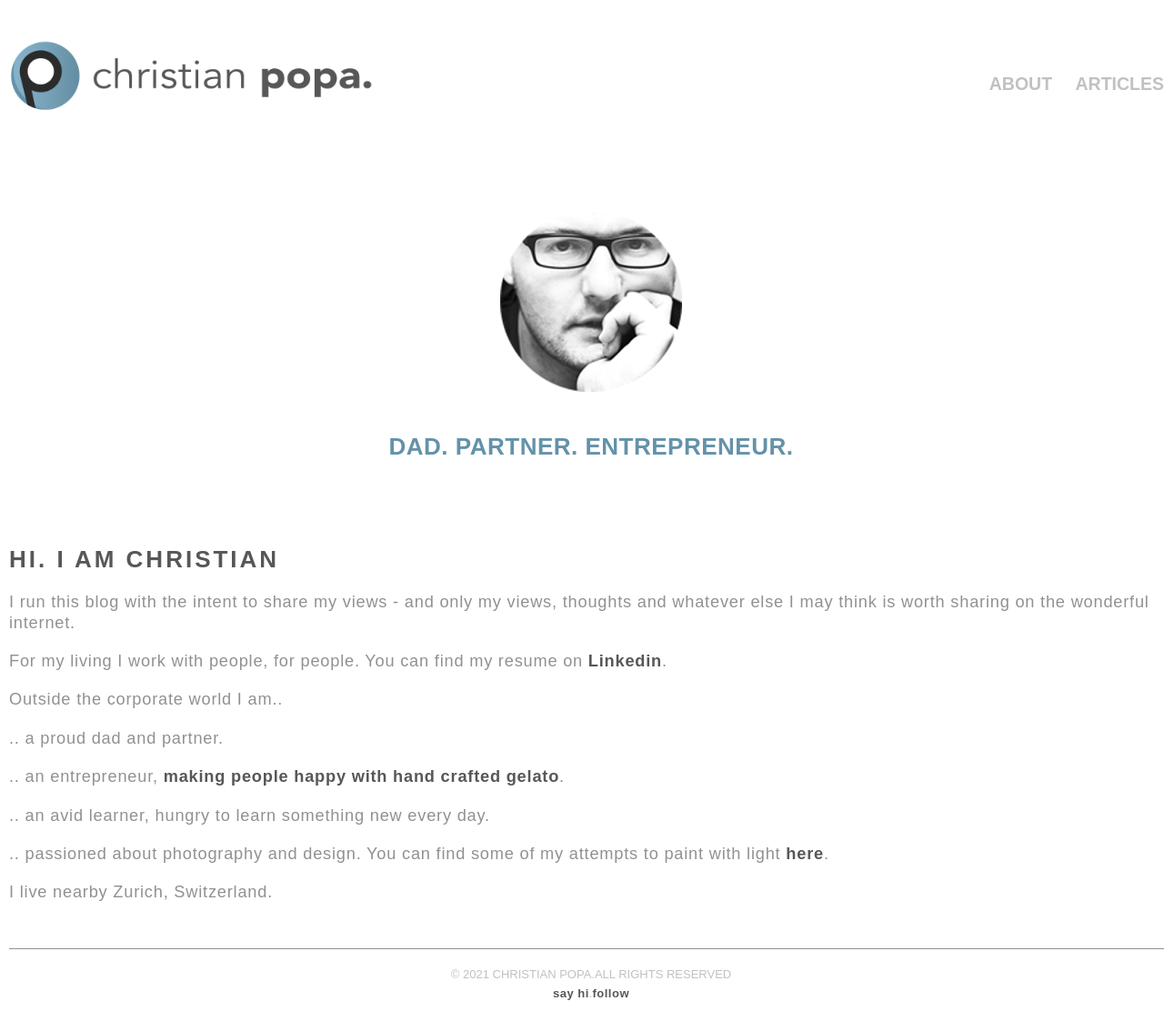
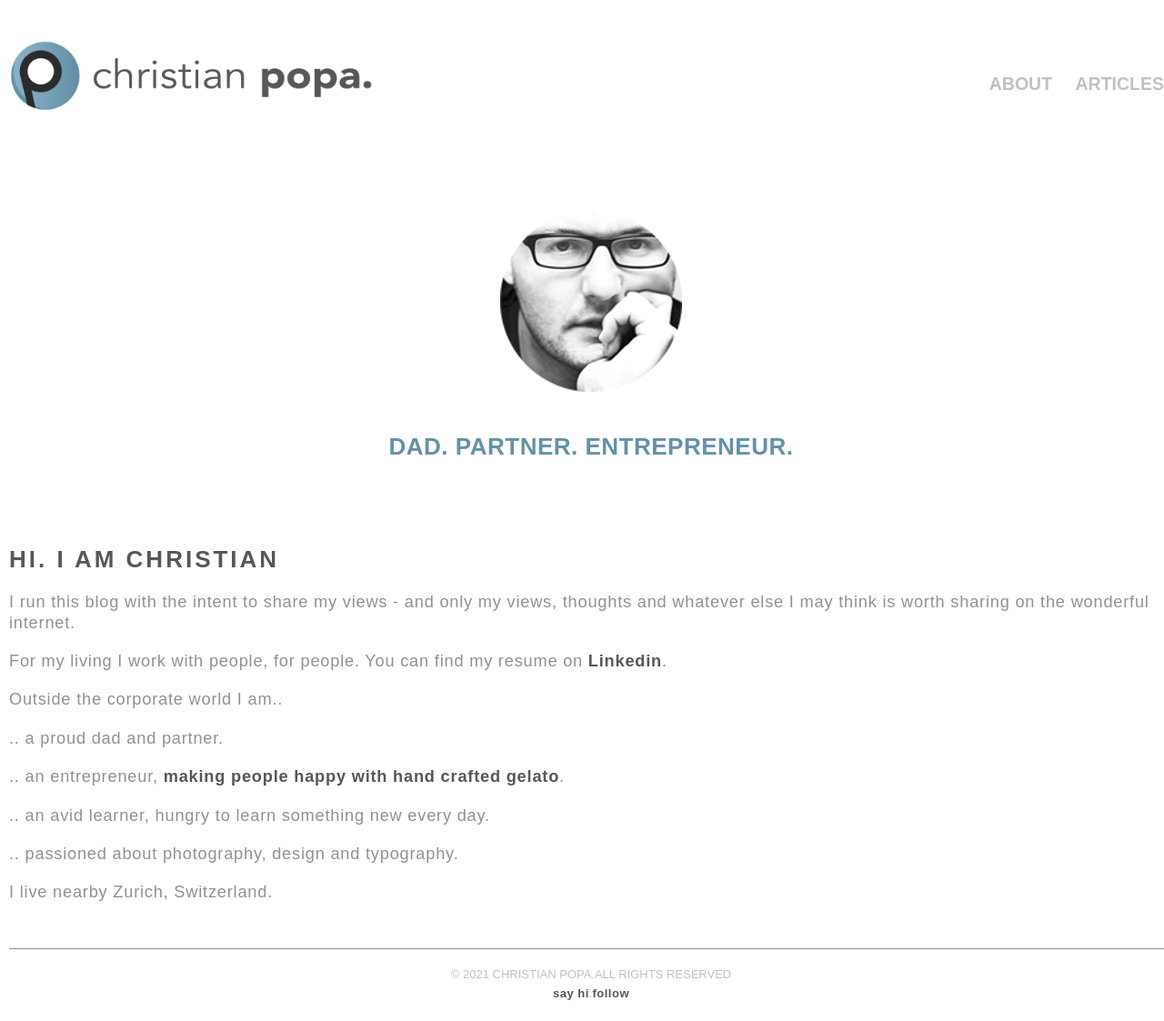
Before and after one commit to cristego/cristego.github.io, a Jekyll site: the page built from about.md, in a window 1280 px wide. Shown: the whole page at 91% size. Built offline with Jekyll 4.4.1, drawn with Linux system fonts in a browser that asks for light colours.

Commit message:
about changes

```diff
--- a/about.md
+++ b/about.md
@@ -20,6 +20,7 @@ Outside the corporate world I am..
 
 .. an avid learner, hungry to learn something new every day.
 
-.. passioned about photography and design. You can find some of my attempts to paint with light [here](https://500px.com/p/christianpopa?view=photos){:target="_blank"}.
+.. passioned about photography, design and typography.
+
 
 I live nearby Zurich, Switzerland.
```
